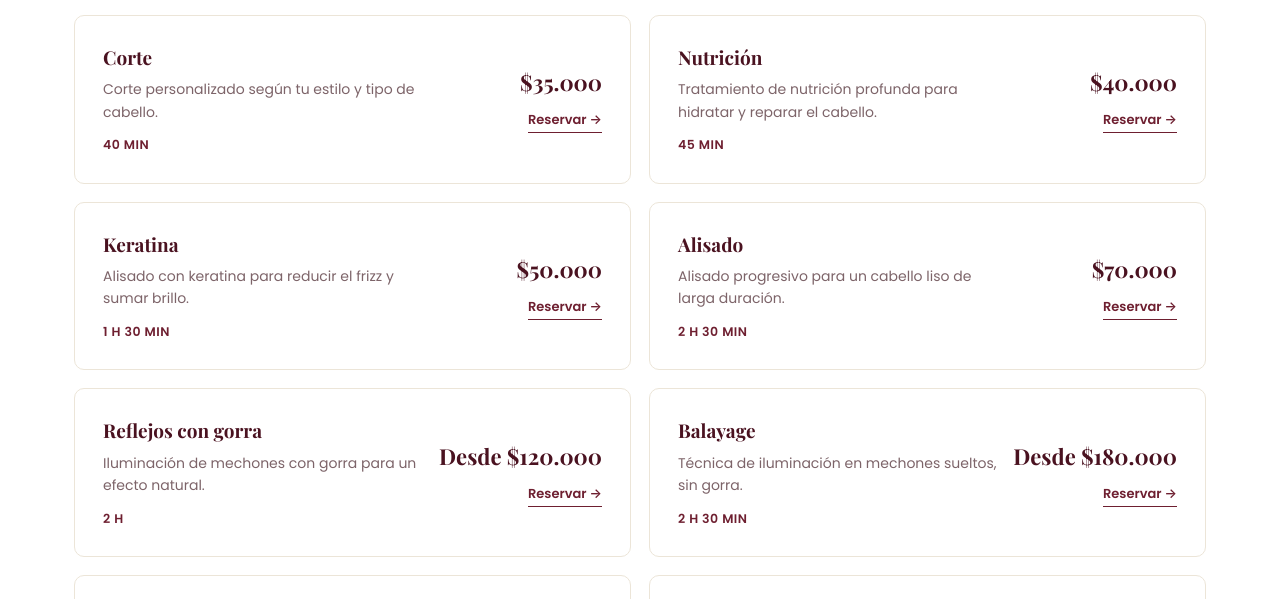
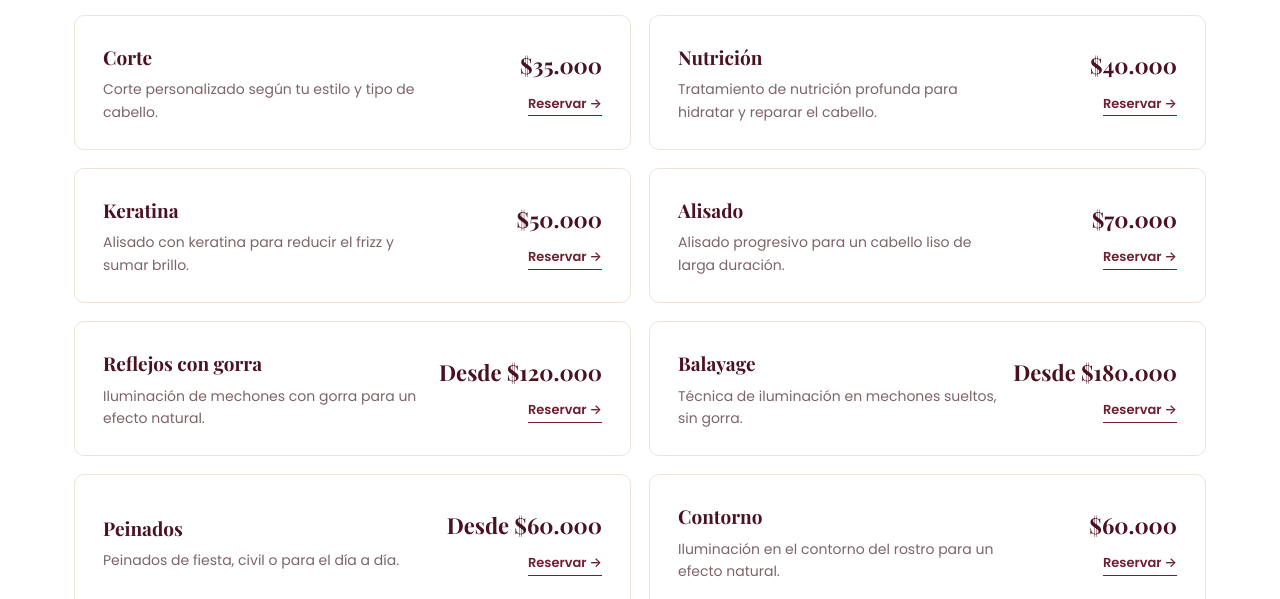
Before and after one commit to jjonathanluna01-oss/halo-salon, a plain HTML site: page index.html in a window 1280 px wide. Shown: the part 3276-3875 px from the top of the page. Drawn offline with nearby package versions, Linux system fonts and the light colour scheme.

Commit message:
Remove service duration from cards
The estimated durations weren't real data; drop the badge from the
service cards and the "duration" field from CONFIG entirely.

Co-Authored-By: Claude Sonnet 5 <noreply@anthropic.com>

```diff
--- a/script.js
+++ b/script.js
@@ -64,20 +64,20 @@ const CONFIG = {
   // Servicios ofrecidos. El precio es solo texto (podés poner "Desde $X" o un rango).
   // "category" agrupa los servicios en el sitio (ej: "Peluquería", "Manicura").
   services: [
-    { category: "Peluquería", name: "Corte", description: "Corte personalizado según tu estilo y tipo de cabello.", price: "$35.000", duration: "40 min" },
-    { category: "Peluquería", name: "Nutrición", description: "Tratamiento de nutrición profunda para hidratar y reparar el cabello.", price: "$40.000", duration: "45 min" },
-    { category: "Peluquería", name: "Keratina", description: "Alisado con keratina para reducir el frizz y sumar brillo.", price: "$50.000", duration: "1 h 30 min" },
-    { category: "Peluquería", name: "Alisado", description: "Alisado progresivo para un cabello liso de larga duración.", price: "$70.000", duration: "2 h 30 min" },
-    { category: "Peluquería", name: "Reflejos con gorra", description: "Iluminación de mechones con gorra para un efecto natural.", price: "Desde $120.000", duration: "2 h" },
-    { category: "Peluquería", name: "Balayage", description: "Técnica de iluminación en mechones sueltos, sin gorra.", price: "Desde $180.000", duration: "2 h 30 min" },
-    { category: "Peluquería", name: "Peinados", description: "Peinados de fiesta, civil o para el día a día.", price: "Desde $60.000", duration: "1 h" },
-    { category: "Peluquería", name: "Contorno", description: "Iluminación en el contorno del rostro para un efecto natural.", price: "$60.000", duration: "1 h" },
-    { category: "Peluquería", name: "Color completo", description: "Coloración global de punta a punta.", price: "$50.000", duration: "1 h 30 min" },
+    { category: "Peluquería", name: "Corte", description: "Corte personalizado según tu estilo y tipo de cabello.", price: "$35.000" },
+    { category: "Peluquería", name: "Nutrición", description: "Tratamiento de nutrición profunda para hidratar y reparar el cabello.", price: "$40.000" },
+    { category: "Peluquería", name: "Keratina", description: "Alisado con keratina para reducir el frizz y sumar brillo.", price: "$50.000" },
+    { category: "Peluquería", name: "Alisado", description: "Alisado progresivo para un cabello liso de larga duración.", price: "$70.000" },
+    { category: "Peluquería", name: "Reflejos con gorra", description: "Iluminación de mechones con gorra para un efecto natural.", price: "Desde $120.000" },
+    { category: "Peluquería", name: "Balayage", description: "Técnica de iluminación en mechones sueltos, sin gorra.", price: "Desde $180.000" },
+    { category: "Peluquería", name: "Peinados", description: "Peinados de fiesta, civil o para el día a día.", price: "Desde $60.000" },
+    { category: "Peluquería", name: "Contorno", description: "Iluminación en el contorno del rostro para un efecto natural.", price: "$60.000" },
+    { category: "Peluquería", name: "Color completo", description: "Coloración global de punta a punta.", price: "$50.000" },
     // ⚠️ Precios de manicura a confirmar — reemplazar cuando estén los valores reales.
-    { category: "Manicura", name: "Manicura tradicional", description: "Limado, cutículas e esmaltado clásico.", price: "A confirmar", duration: "40 min" },
-    { category: "Manicura", name: "Semipermanente", description: "Esmaltado de larga duración, alto brillo.", price: "A confirmar", duration: "50 min" },
-    { category: "Manicura", name: "Uñas esculpidas", description: "Extensión de uñas con gel o acrílico.", price: "A confirmar", duration: "1 h 30 min" },
-    { category: "Manicura", name: "Pedicura", description: "Tratamiento completo de pies con esmaltado.", price: "A confirmar", duration: "45 min" },
+    { category: "Manicura", name: "Manicura tradicional", description: "Limado, cutículas e esmaltado clásico.", price: "A confirmar" },
+    { category: "Manicura", name: "Semipermanente", description: "Esmaltado de larga duración, alto brillo.", price: "A confirmar" },
+    { category: "Manicura", name: "Uñas esculpidas", description: "Extensión de uñas con gel o acrílico.", price: "A confirmar" },
+    { category: "Manicura", name: "Pedicura", description: "Tratamiento completo de pies con esmaltado.", price: "A confirmar" },
   ],
 
   // Productos a la venta. La "compra" se hace por consulta directa a WhatsApp.
@@ -200,7 +200,6 @@ function renderServices() {
             <div class="service-card__info">
               <h3>${s.name}</h3>
               <p>${s.description}</p>
-              <span class="service-card__meta">${s.duration}</span>
             </div>
             <div class="service-card__action">
               <span class="service-card__price">${s.price}</span>
--- a/styles.css
+++ b/styles.css
@@ -457,15 +457,7 @@ ul { list-style: none; }
 .service-card__info p {
   color: var(--text-light);
   font-size: 14px;
-  margin-bottom: 8px;
   max-width: 320px;
-}
-.service-card__meta {
-  font-size: 12.5px;
-  color: var(--gold-dark);
-  font-weight: 600;
-  letter-spacing: 0.5px;
-  text-transform: uppercase;
 }
 .service-card__action {
   display: flex;
```
